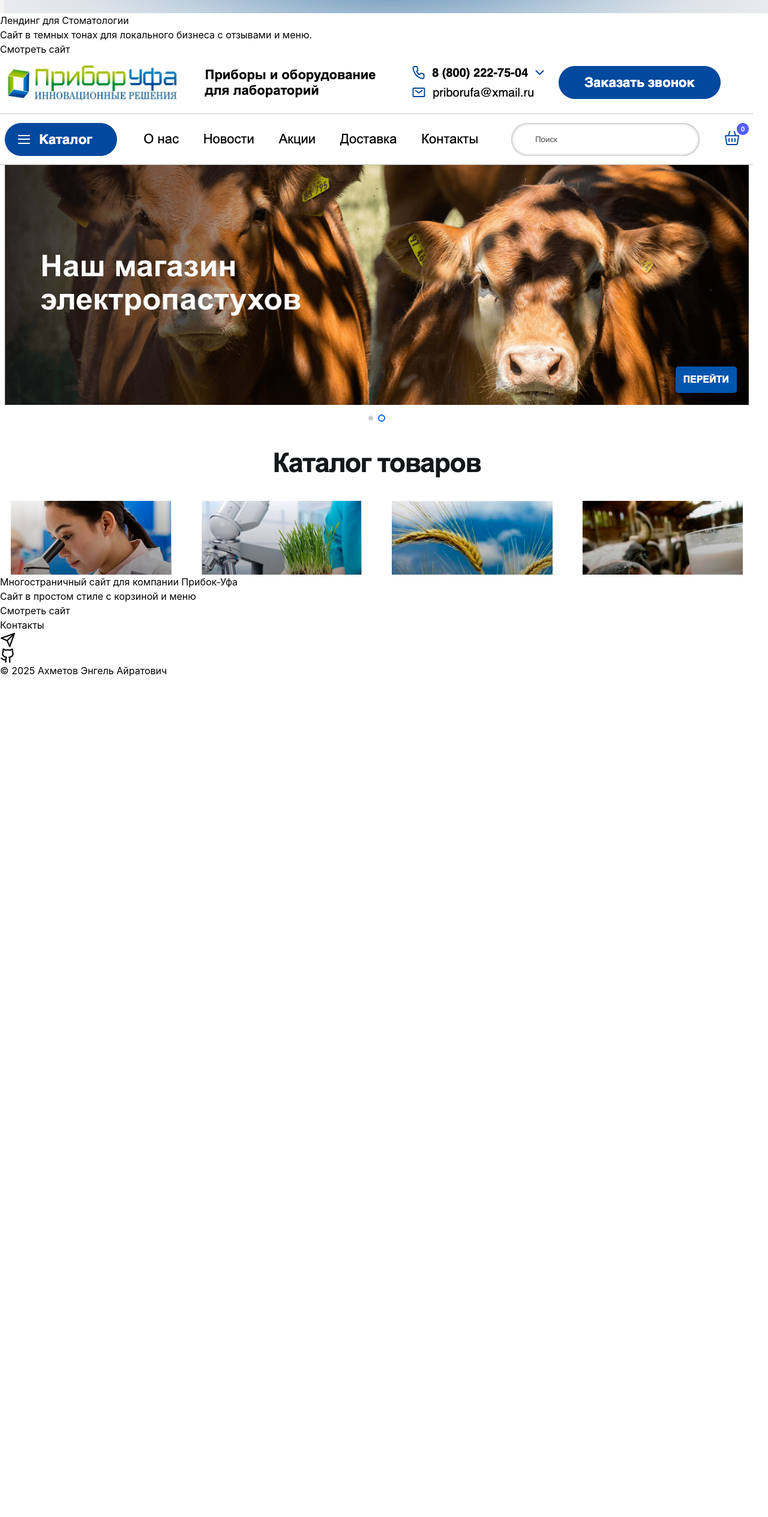
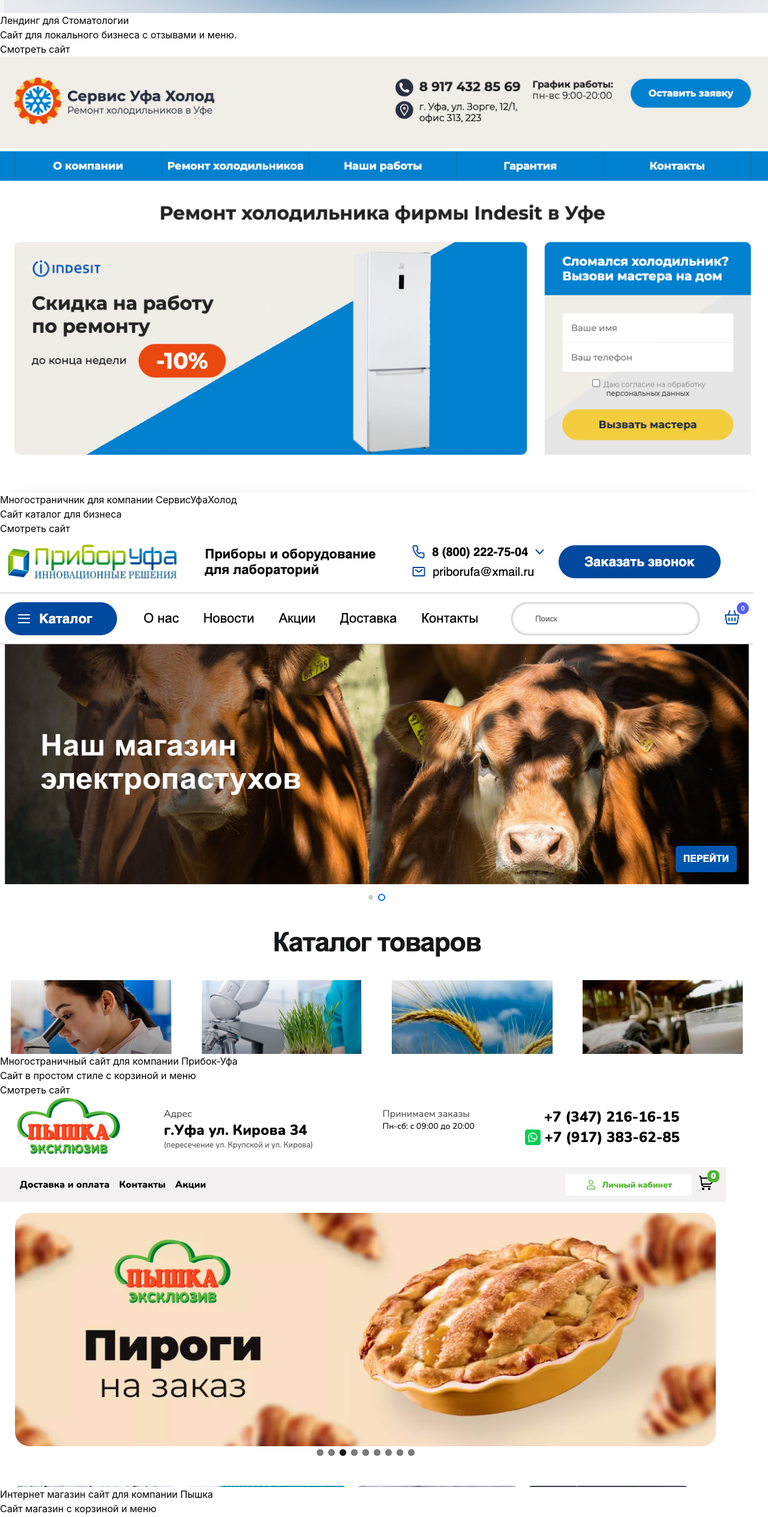
Before and after one commit to engelich/Portfolio, a React (Vite) app: page / in a window 1280 px wide. Shown: the part 4477-7006 px from the top of the page at 60% size. Before the commit the page ends 5607 px from the top, so only its background shows below. Built offline with nearby package versions, Linux system fonts and the light colour scheme.

Commit message:
Portfolio обновиление контента

```diff
--- a/src/App.jsx
+++ b/src/App.jsx
@@ -33,15 +33,27 @@
   },
   {
     title: 'Лендинг для Стоматологии',
-    description: 'Cайт в темных тонах для локального бизнеса с отзывами и меню.',
+    description: 'Cайт для локального бизнеса с отзывами и меню.',
     img: getImg('dental.png'),
     link: 'https://dental-1.vitmp.ru/'
+  },
+  {
+    title: 'Многостраничник для компании СервисУфаХолод',
+    description: 'Cайт каталог для бизнеса',
+    img: getImg('holod.png'),
+    link: 'https://ремонт-холодильника-уфа.рф/'
   },
   {
     title: 'Многостраничный сайт для компании Прибок-Уфа',
     description: 'Cайт в простом стиле с корзиной и меню',
     img: getImg('priborufa.png'),
     link: 'https://priborufa.ru/'
+  },
+  {
+    title: 'Интернет магазин сайт для компании Пышка',
+    description: 'Cайт магазин с корзиной и меню',
+    img: getImg('pishka.png'),
+    link: 'https://pishkaexclusive.ru/'
   }
 ]
 
```
Also changed, not shown: src/assets/img/holod.png (added), src/assets/img/pishka.png (added), 5 other files (tests, documents, lock files or other folders).
